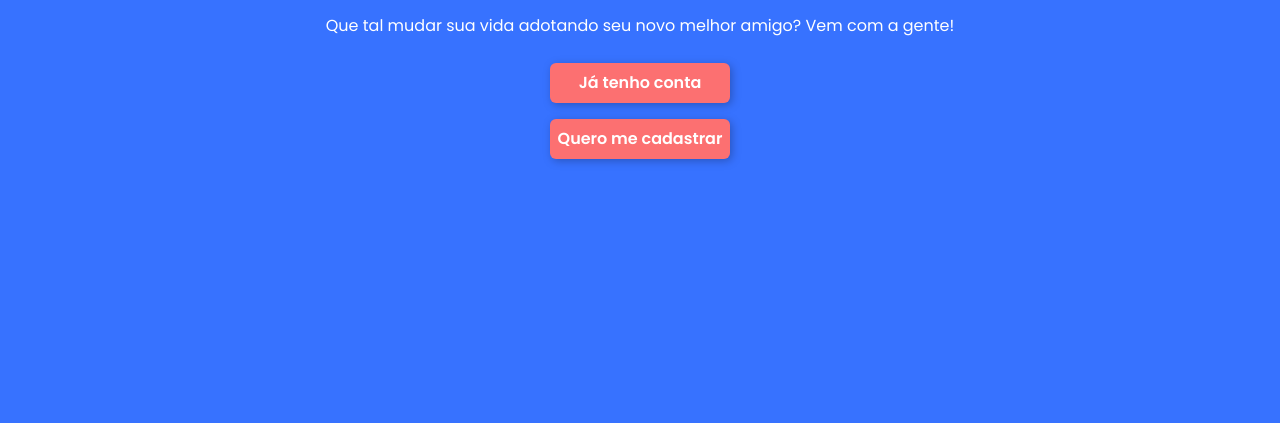
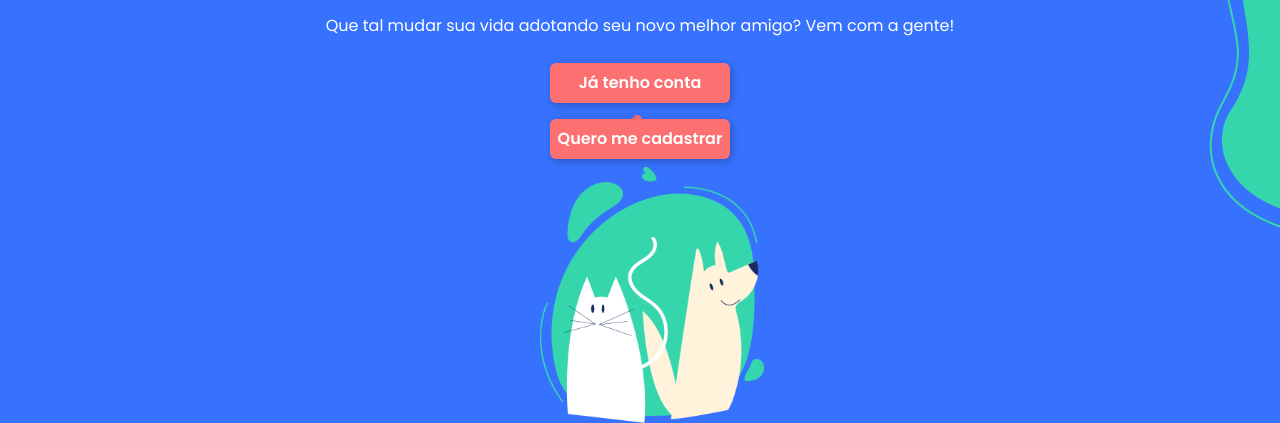
Before and after one commit to Epiled/adopet, a website: page src/index.html in a window 1280 px wide. Shown: the part 377-800 px from the top of the page. Drawn offline with Linux system fonts and the light colour scheme.

Commit message:
Fundo do banner

```diff
--- a/src/assets/css/banner/banner.css
+++ b/src/assets/css/banner/banner.css
@@ -6,6 +6,9 @@
   flex: 1;
   color: var(--branco);
   padding: 0 5.6em;
+  background: url(../../img/banner/Forma\ 1.svg) no-repeat left top,
+              url(../../img/banner/Forma\ 2.svg) no-repeat right center,
+              url(../../img/banner/Ilustração_\(1\).png) no-repeat center bottom / 24.7em;
 }
 
 .banner_logo {
```
Also changed, not shown: src/assets/img/banner/Forma 1.svg (added), src/assets/img/banner/Forma 2.svg (added), src/assets/img/banner/Ilustração_(1).png (added).
